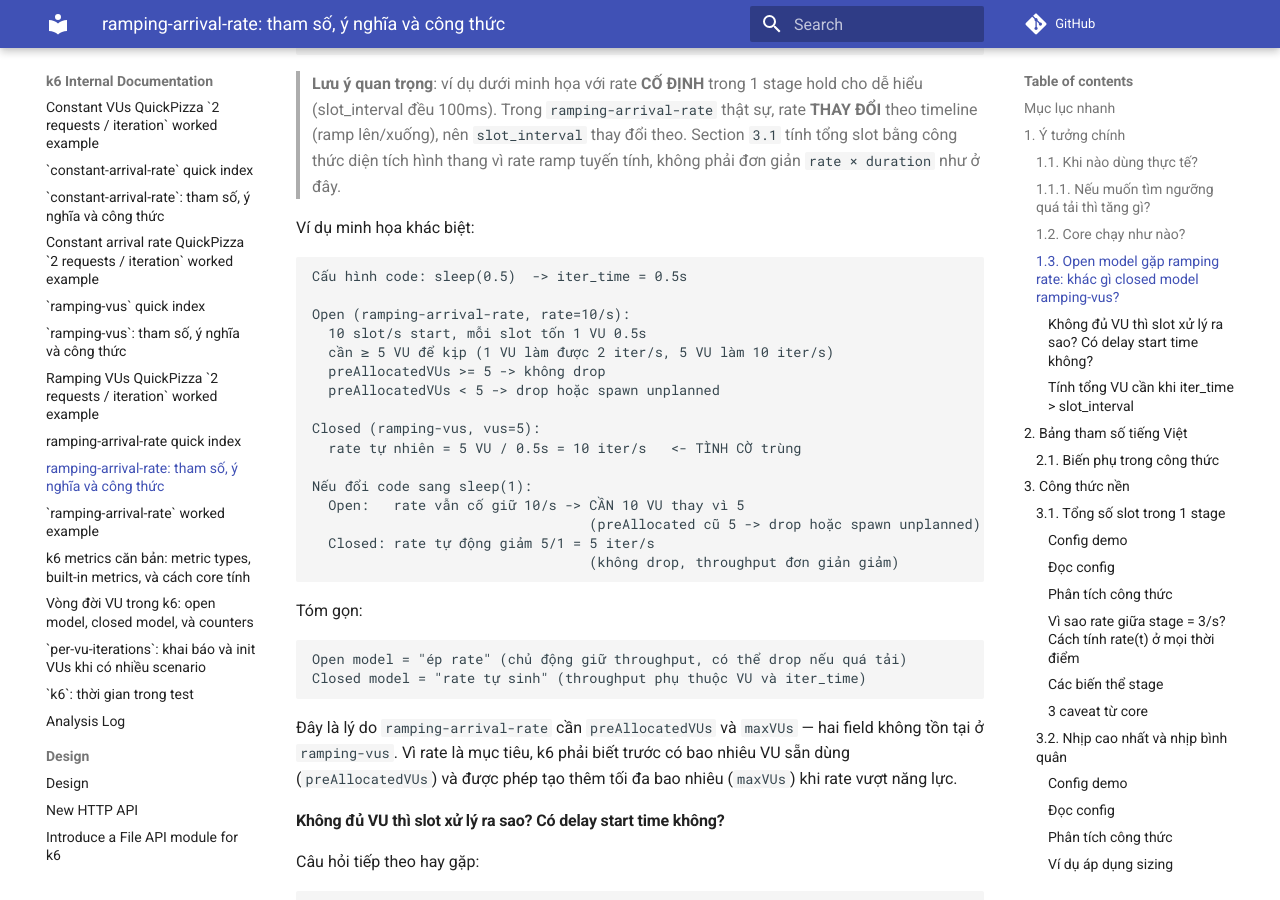
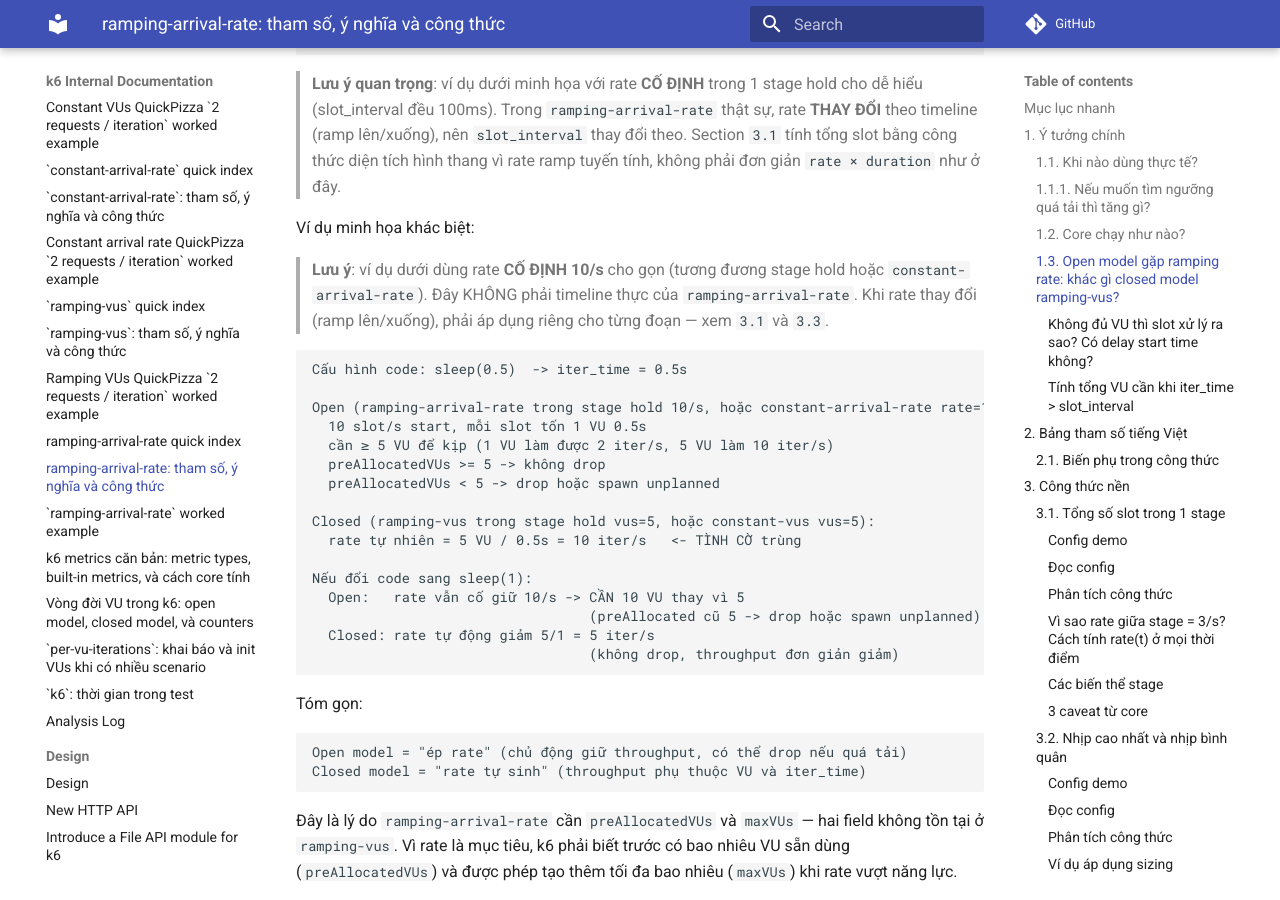
Before and after one commit to meomew-auto/markdown, an MkDocs documentation site: the page built from docs/20260518_ramping-arrival-rate-tham-so-cong-thuc.md, in a window 1280 px wide and 900 px high, scrolled down 6066 px. Built offline with MkDocs 1.6.1 and Material for MkDocs 9.7.7, drawn with Linux system fonts in a browser that asks for light colours; comment, search, counter and statistics services are not loaded.

Commit message:
Update docs

````diff
--- a/docs/20260518_ramping-arrival-rate-tham-so-cong-thuc.md
+++ b/docs/20260518_ramping-arrival-rate-tham-so-cong-thuc.md
@@ -304,16 +304,21 @@ rate ở đây là MỤC TIÊU của scheduler, không phải kết quả tính
 
 Ví dụ minh họa khác biệt:
 
+> **Lưu ý**: ví dụ dưới dùng rate **CỐ ĐỊNH 10/s** cho gọn (tương đương
+> stage hold hoặc `constant-arrival-rate`). Đây KHÔNG phải timeline
+> thực của `ramping-arrival-rate`. Khi rate thay đổi (ramp lên/xuống),
+> phải áp dụng riêng cho từng đoạn — xem `3.1` và `3.3`.
+
 ```text
 Cấu hình code: sleep(0.5)  -> iter_time = 0.5s
 
-Open (ramping-arrival-rate, rate=10/s):
+Open (ramping-arrival-rate trong stage hold 10/s, hoặc constant-arrival-rate rate=10/s):
   10 slot/s start, mỗi slot tốn 1 VU 0.5s
   cần ≥ 5 VU để kịp (1 VU làm được 2 iter/s, 5 VU làm 10 iter/s)
   preAllocatedVUs >= 5 -> không drop
   preAllocatedVUs < 5 -> drop hoặc spawn unplanned
 
-Closed (ramping-vus, vus=5):
+Closed (ramping-vus trong stage hold vus=5, hoặc constant-vus vus=5):
   rate tự nhiên = 5 VU / 0.5s = 10 iter/s   <- TÌNH CỜ trùng
 
 Nếu đổi code sang sleep(1):
````
